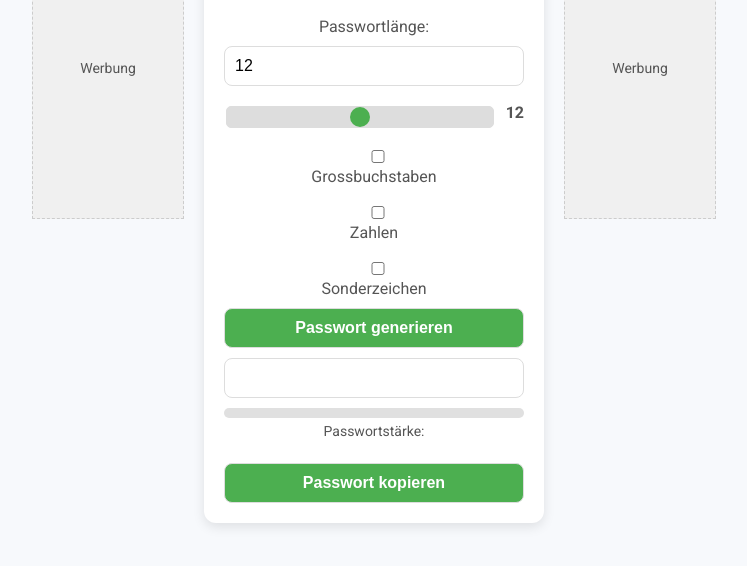
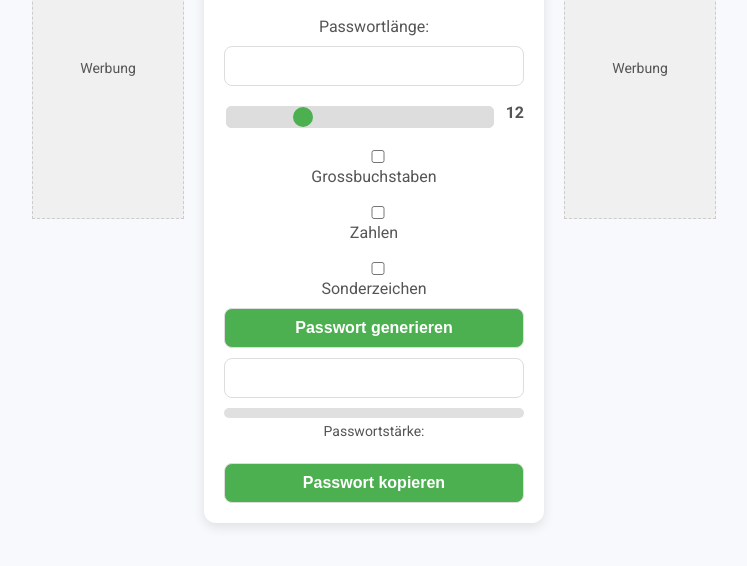
Before and after one commit to ffuchs410/passwordgenerator, a plain HTML site: page index.html in a window 1280 px wide. Shown: the part 180-746 px from the top of the page, without its empty margins (266-1013 px from the left). Drawn offline with Linux system fonts and the light colour scheme.

Commit message:
nochmals aber etz klappts

```diff
--- a/index.html
+++ b/index.html
@@ -20,9 +20,9 @@
             <div class="container">
                 <h1>Password Generator</h1>
                 <label for="length">Passwortlänge:</label>
-                <input type="number" id="length" value="12" min="6" max="24">
+                <input type="number" id="length" min="6" max="24">
                 <div class="slider-container">
-                    <input type="range" id="length-slider" min="8" max="20">
+                    <input type="range" id="length-slider" min="8" max="24" value="12">
                     <span id="slider-length-value">12</span>
                 </div>
                 <div>
```
